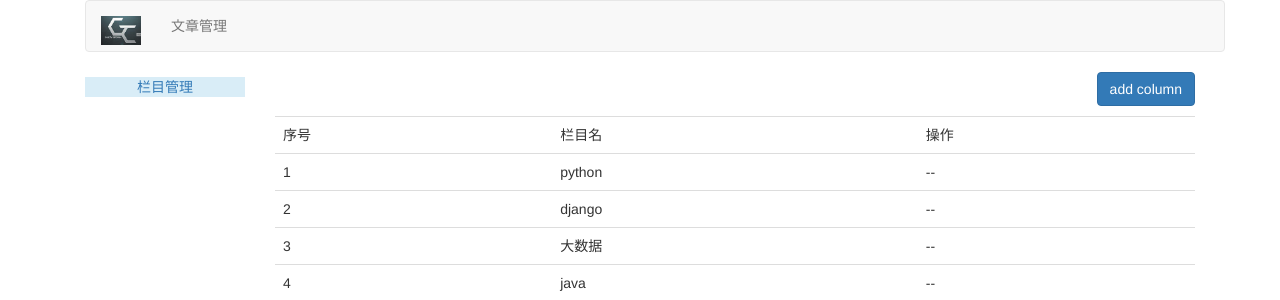
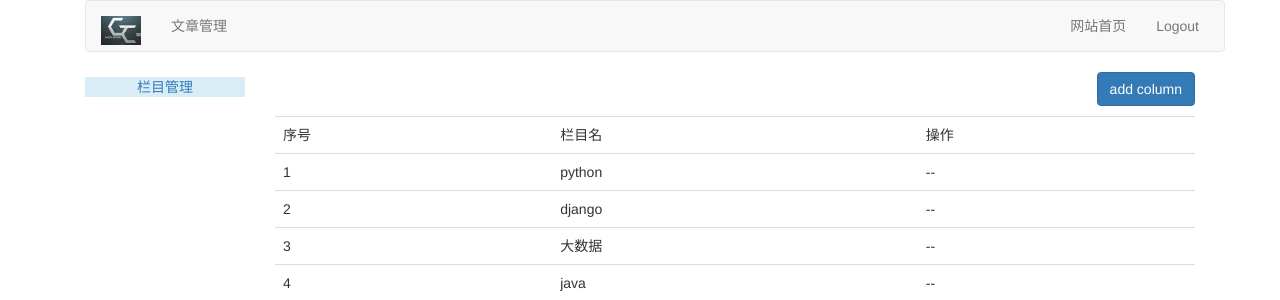
Before and after one commit to qiuxuncao/mysite, a Django app: template templates/article/column/article_column.html in a window 1280 px wide. Shown: the top 300 px of the page. Run offline with Django 3.2, Linux system fonts and the light colour scheme; the template is opened without the code that fills it: values that come from a table or form of the project are taken from there, others are empty; data comes from the database, SQL or seed files in the repository; both versions use the stored data as it was after the commit; some libraries are stand-ins or nearby versions.

Commit message:
修改后台header

```diff
--- a/templates/article/base.html
+++ b/templates/article/base.html
@@ -6,7 +6,7 @@
     <meta chaset="utf-8">
     <meta name="viewport" content="width=device-width,initial-scale=1">
     <title>{% block title %}{% endblock %}</title>
-    <link rel="stylesheet" href="{%  static 'css/bootstrap.css' %}">
+    <link rel="stylesheet" href="{%  static 'css/bootstrap.min.css' %}">
 
 <body>
 <div class="container">
--- a/templates/article/header.html
+++ b/templates/article/header.html
@@ -11,10 +11,10 @@
                 <li><a href="{% url 'article:article_column' %}">文章管理</a></li>
             </ul>
 
-            <ul class="nav navbar-nav navbar-right" style="margin-right: 10px">
-                <li><a href="{% url 'blog:blog_title' %}"></a></li>
+            <ul class="nav navbar-nav navbar-right" style="margin-right:10px">
+                <li><a href="{% url 'blog:blog_title' %}">网站首页</a></li>
                 <li><span>{{ user.username }}</span></li>
-                <li><a href="{% url 'account:user_logout' %}"></a></li>
+                <li><a href="{% url 'account:user_logout' %}">Logout</a></li>
             </ul>
         </div>
     </nav>
```
Also changed, not shown: db.sqlite3.
